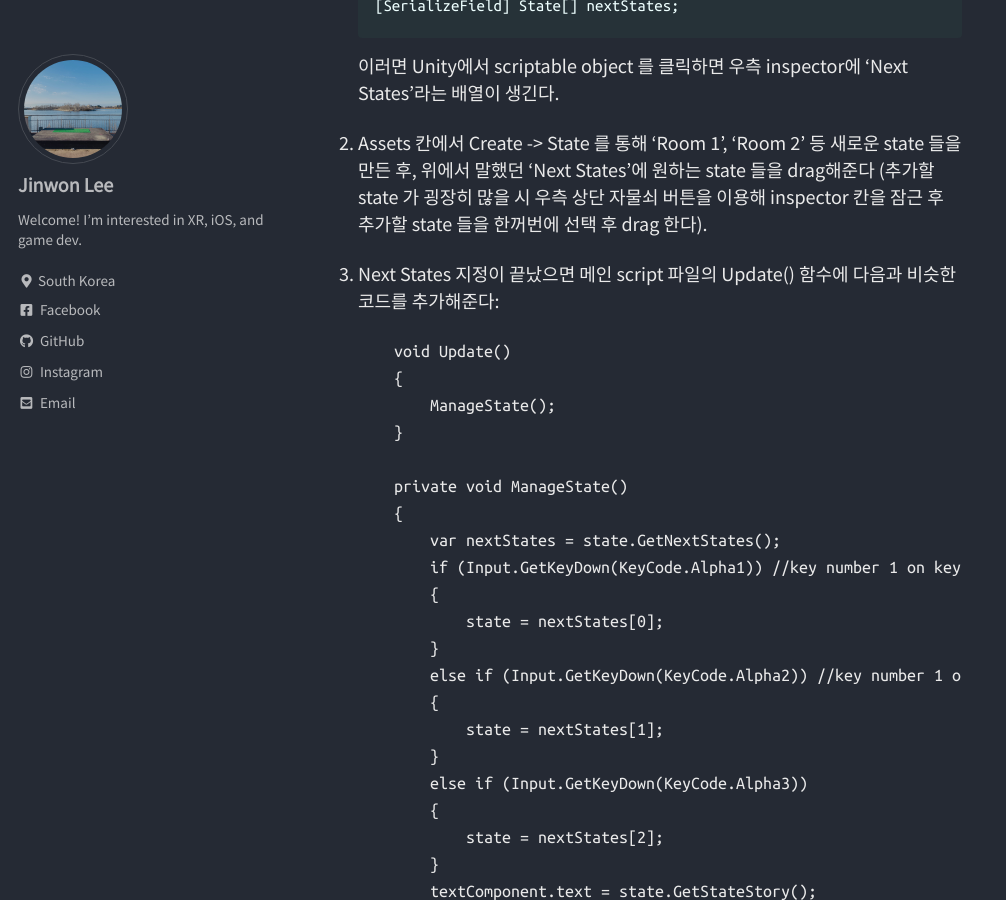
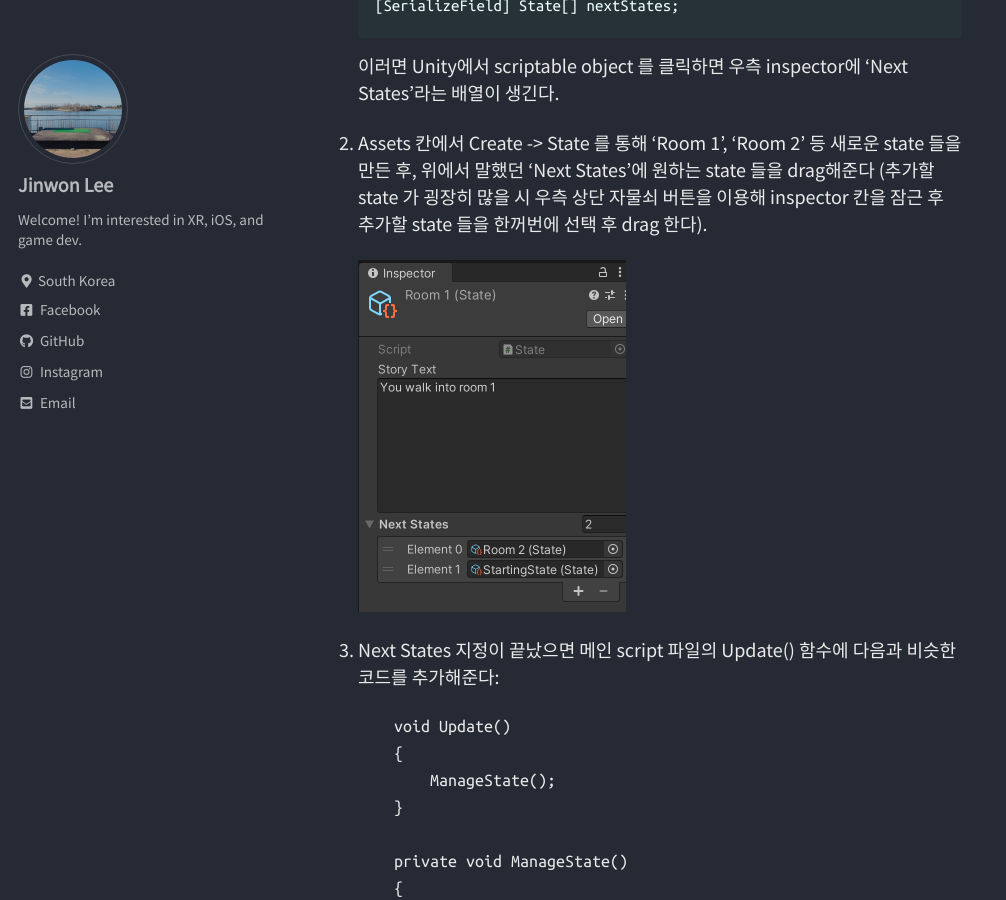
Before and after one commit to lookalee/lookalee.github.io, a Jekyll site: the page built from _posts/2021-07-17-4-unity-text-games.md, in a window 1280 px wide and 900 px high, scrolled down 3717 px. Shown: the whole window, without its empty margins (0-1006 px from the left). Built offline with Jekyll 4.4.1, drawn with Linux system fonts in a browser that asks for light colours; cached includes are drawn as plain includes; comment, search, counter and statistics services are not loaded.

Commit message:
update text game post

````diff
--- a/_posts/2021-07-17-4-unity-text-games.md
+++ b/_posts/2021-07-17-4-unity-text-games.md
@@ -116,6 +116,8 @@ Scriptable Objects 사용법:
 
 2. Assets 칸에서 Create -> State 를 통해 'Room 1', 'Room 2' 등 새로운 state 들을 만든 후, 위에서 말했던 'Next States'에 원하는 state 들을 drag해준다 (추가할 state 가 굉장히 많을 시 우측 상단 자물쇠 버튼을 이용해 inspector 칸을 잠근 후 추가할 state 들을 한꺼번에 선택 후 drag 한다).
 
+   <img src="/assets/images/image-20210730042300926.png" alt="image-20210730042300926" style="zoom:50%;" />
+
 3. Next States 지정이 끝났으면 메인 script 파일의 Update() 함수에 다음과 비슷한 코드를 추가해준다:
 
    ```C#
````
Also changed, not shown: assets/images/image-20210730042300926.png (added).
